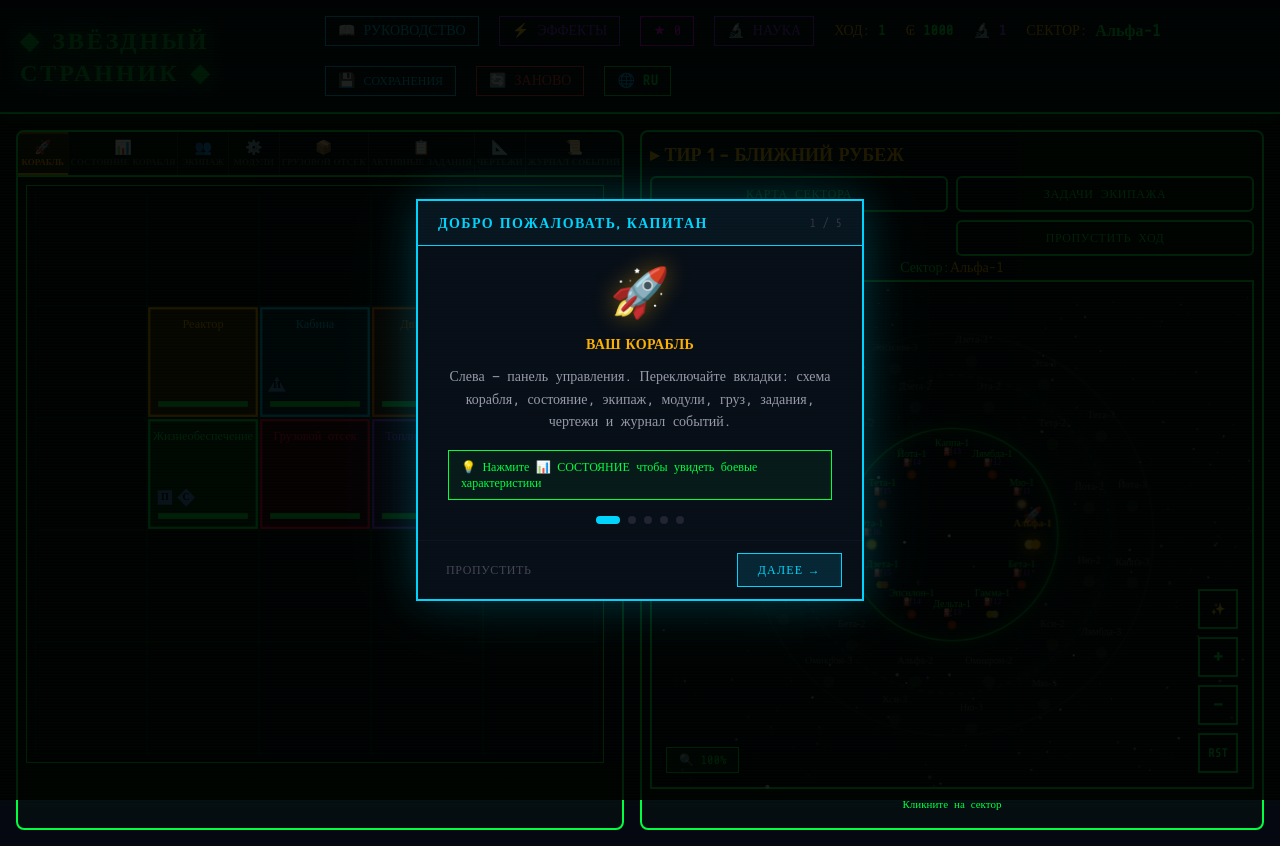
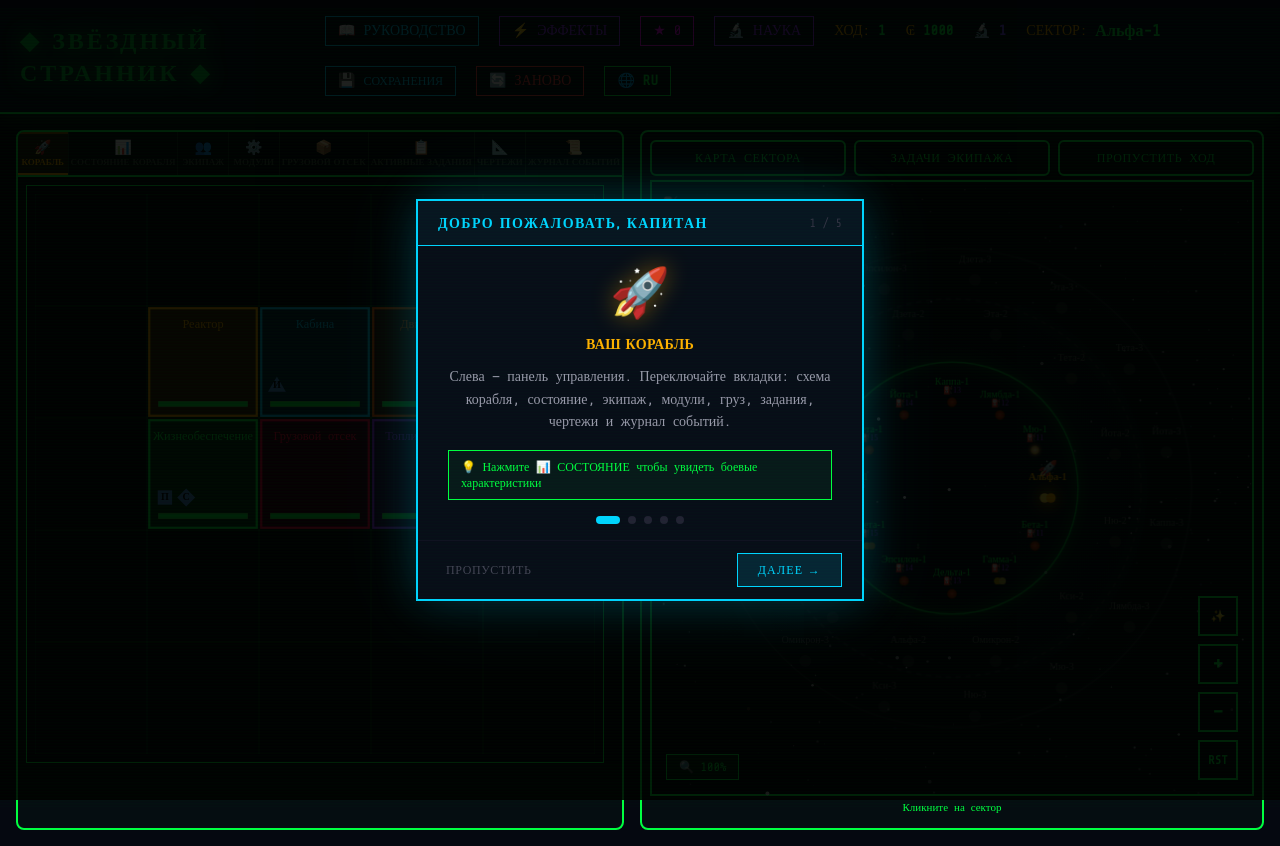
Before and after one commit to Kotovar/star-wanderer-ai, a Next.js app: page / in a window 1280 px wide. Built offline with nearby package versions, Linux system fonts and the light colour scheme.

Commit message:
fix: правки для отображения экранов карт

```diff
--- a/src/game/components/EventPanels.tsx
+++ b/src/game/components/EventPanels.tsx
@@ -105,17 +105,13 @@ export function EventDisplay() {
         case "galaxy_map":
             return (
                 <div className="flex flex-col h-full">
-                    <div className="font-['Orbitron'] font-bold text-lg text-[#ffb000] mb-2 uppercase">
-                        ▸ {t(`galaxy.tiers.tier${currentSector?.tier ?? 1}`)}
-                    </div>
-                    <div className="grid grid-cols-2 gap-2 shrink-0">
+                    <div className="grid grid-cols-3 gap-2 shrink-0 mb-1">
                         <Button
                             onClick={showSectorMap}
                             className="bg-transparent border-2 border-[#00ff41] text-[#00ff41] hover:bg-[#00ff41] hover:text-[#050810] uppercase tracking-wider text-xs transition-all duration-300 hover:scale-[1.02] active:scale-[0.98] cursor-pointer"
                         >
                             {t("galaxy.buttons.sector_map")}
                         </Button>
-                        <div className="grid grid-rows-2 gap-2">
                         <Button
                             onClick={showAssignments}
                             className="bg-transparent border-2 border-[#00ff41] text-[#00ff41] hover:bg-[#00ff41] hover:text-[#050810] uppercase tracking-wider text-xs transition-all duration-300 hover:scale-[1.02] active:scale-[0.98] cursor-pointer"
@@ -125,7 +121,7 @@ export function EventDisplay() {
                         <Button
                             onClick={handleSkipTurn}
                             disabled={isSkipping}
-                                className={` bg-transparent border-2 border-[#00ff41] text-[#00ff41] hover:bg-[#00ff41] hover:text-[#050810] uppercase tracking-wider text-xs transition-all duration-300 disabled:opacity-50 disabled:cursor-not-allowed hover:scale-[1.02] active:scale-[0.98] cursor-pointer ${
+                            className={`bg-transparent border-2 border-[#00ff41] text-[#00ff41] hover:bg-[#00ff41] hover:text-[#050810] uppercase tracking-wider text-xs transition-all duration-300 disabled:opacity-50 disabled:cursor-not-allowed hover:scale-[1.02] active:scale-[0.98] cursor-pointer ${
                                 isSkipping
                                     ? "scale-95 bg-[#00ff41] text-[#050810]"
                                     : ""
@@ -135,17 +131,10 @@ export function EventDisplay() {
                             {t("galaxy.buttons.skip_turn")}
                         </Button>
                     </div>
-                    </div>
-                    <div className="text-sm text-center shrink-0 h-6 flex items-center justify-center">
-                        {t("galaxy.labels.sector")}:{" "}
-                        <span className="text-[#ffb000]">
-                            {currentSector?.name}
-                        </span>
-                    </div>
-                    <div className="h-80 md:h-auto md:flex-1 relative shrink-0">
+                    <div className="flex-1 relative min-h-0">
                         <GalaxyMap />
                     </div>
-                    <div className="text-[11px] text-center text-[#00ff41] py-2 shrink-0">
+                    <div className="text-[11px] text-center text-[#00ff41] h-6 flex items-center justify-center shrink-0">
                         {t("galaxy.labels.click_sector")}
                     </div>
                 </div>
@@ -154,17 +143,13 @@ export function EventDisplay() {
         case "sector_map":
             return (
                 <div className="flex flex-col h-full">
-                    <div className="font-['Orbitron'] font-bold text-lg text-[#ffb000] mb-2">
-                        ▸ {currentSector?.name}
-                    </div>
-                    <div className="grid grid-cols-2 gap-2 shrink-0">
+                    <div className="grid grid-cols-3 gap-2 shrink-0 mb-1">
                         <Button
                             onClick={showGalaxyMap}
                             className="bg-transparent border-2 border-[#00ff41] text-[#00ff41] hover:bg-[#00ff41] hover:text-[#050810] uppercase tracking-wider text-xs transition-all duration-300 hover:scale-[1.02] active:scale-[0.98] cursor-pointer"
                         >
                             {t("galaxy.buttons.galaxy_map")}
                         </Button>
-                        <div className="grid grid-rows-2 gap-2">
                         <Button
                             onClick={showAssignments}
                             className="bg-transparent border-2 border-[#00ff41] text-[#00ff41] hover:bg-[#00ff41] hover:text-[#050810] uppercase tracking-wider text-xs transition-all duration-300 hover:scale-[1.02] active:scale-[0.98] cursor-pointer"
@@ -184,16 +169,11 @@ export function EventDisplay() {
                             {t("galaxy.buttons.skip_turn")}
                         </Button>
                     </div>
-                    </div>
-                    <div className="text-sm text-center shrink-0 h-6 flex items-center justify-center">
-                        {t("galaxy.labels.threat_level")}:{" "}
-                        {currentSector?.danger}
-                    </div>
-                    <div className="h-80 md:h-auto md:flex-1 relative shrink-0">
+                    <div className="flex-1 relative min-h-0">
                         <SectorMap />
                     </div>
                     {currentSector?.star?.type === "blackhole" ? (
-                        <div className="text-[11px] text-center py-2 shrink-0">
+                        <div className="text-[11px] text-center h-6 flex items-center justify-center shrink-0">
                             <span className="text-[#ff00ff] font-bold">
                                 {t("galaxy.black_hole.title")}
                             </span>
@@ -201,18 +181,16 @@ export function EventDisplay() {
                                 — {t("galaxy.black_hole.hint")}
                             </span>
                             {isStuckInBlackHole && (
-                                <div className="mt-1">
                                 <button
                                     onClick={emergencyJump}
-                                        className="cursor-pointer bg-[rgba(255,50,50,0.2)] border border-[#ff3232] text-[#ff3232] px-3 py-1 text-xs font-bold hover:bg-[rgba(255,50,50,0.4)] transition-colors"
+                                    className="cursor-pointer bg-[rgba(255,50,50,0.2)] border border-[#ff3232] text-[#ff3232] px-3 text-xs font-bold hover:bg-[rgba(255,50,50,0.4)] transition-colors ml-2"
                                 >
                                     {t("galaxy.black_hole.emergency_jump")}
                                 </button>
-                                </div>
                             )}
                         </div>
                     ) : (
-                        <div className="text-[11px] text-center text-[#00ff41] py-2 shrink-0">
+                        <div className="text-[11px] text-center text-[#00ff41] h-6 flex items-center justify-center shrink-0">
                             {t("galaxy.labels.click_object")}
                         </div>
                     )}
```
Lines whose indentation alone changed are shown as unchanged.
